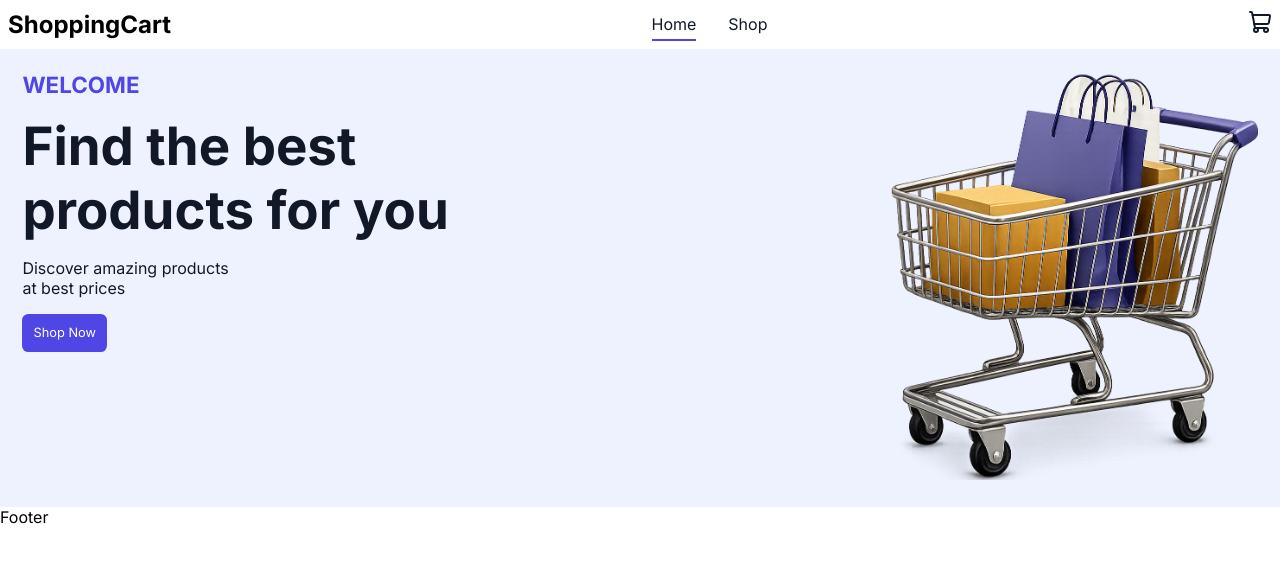
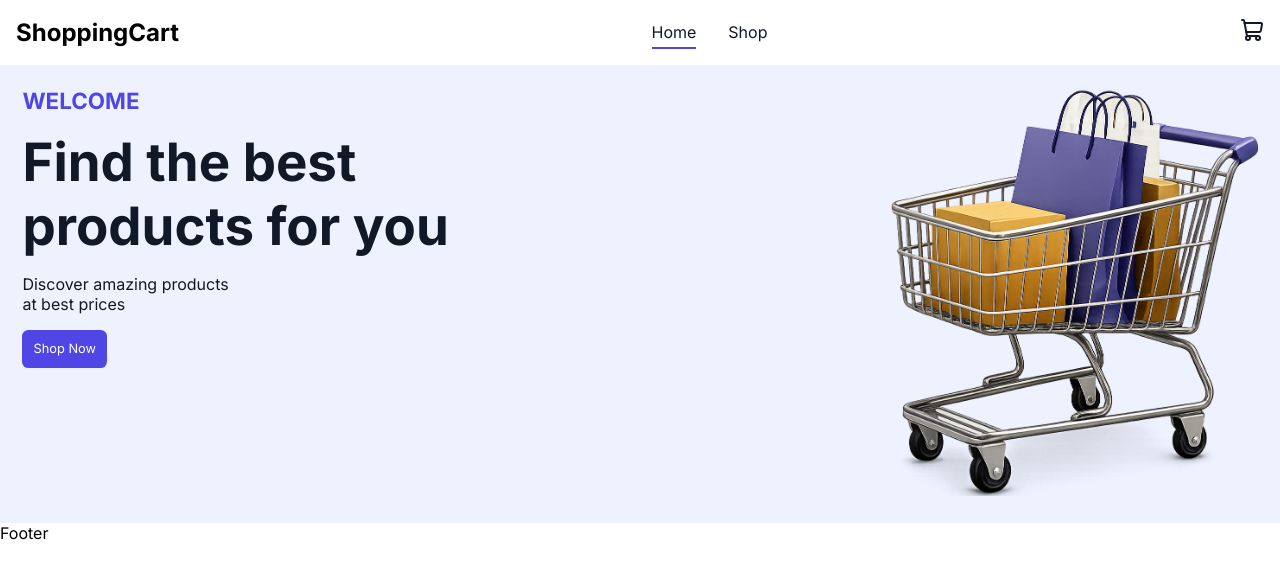
Before and after one commit to feddevv/top-shopping-cart, a React (Vite) app: page / in a window 1280 px wide. Shown: the top 578 px of the page. Built offline with nearby package versions, Linux system fonts and the light colour scheme.

Commit message:
fix: add some styling to header for better UI

```diff
--- a/src/components/layout/Header/header.module.css
+++ b/src/components/layout/Header/header.module.css
@@ -1,5 +1,5 @@
 .header {
-  padding: 0.5rem;
+  padding: 1rem;
 
   display: flex;
   justify-content: space-between;
@@ -27,6 +27,10 @@
 
 .link-container.open {
   transform: translateY(0);
+}
+
+.link-container button {
+  margin: 1rem;
 }
 
 .link {
```
